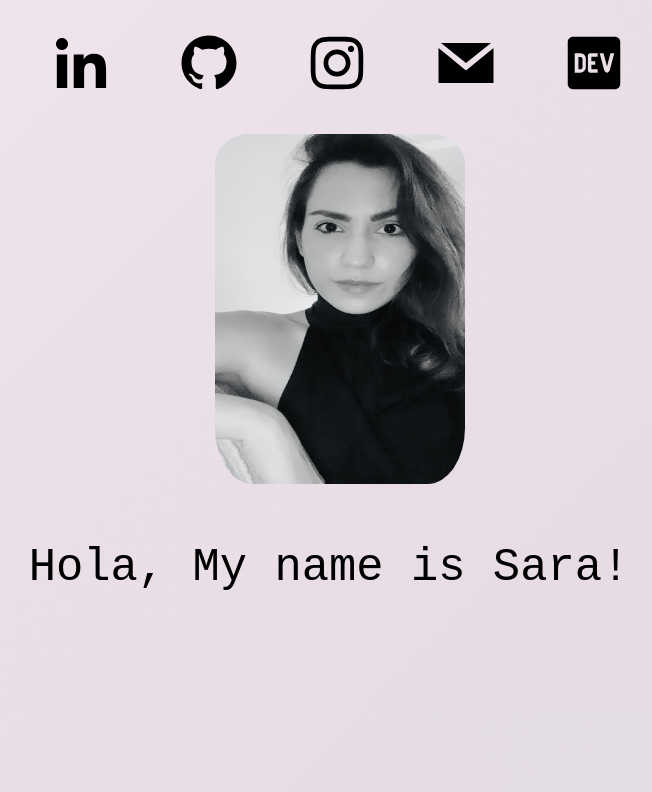
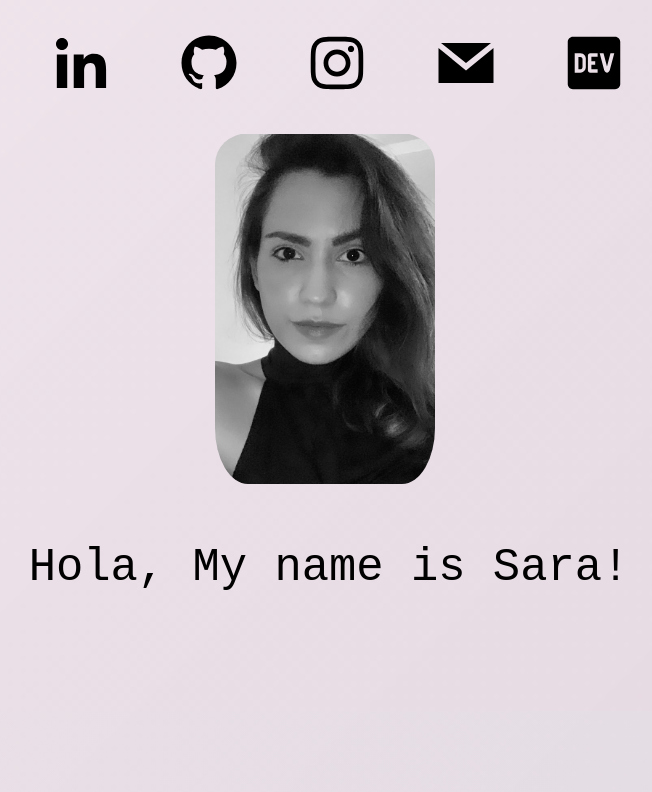
Before and after one commit to sarisgar28/sara-portfolio, a Next.js app: page / in a window 1280 px wide. Shown: the top 792 px of the page, without its empty margins (311-963 px from the left). Built offline with nearby package versions, Linux system fonts and the light colour scheme.

Commit message:
updated photo

```diff
--- a/pages/index.js
+++ b/pages/index.js
@@ -11,7 +11,7 @@ export default function Home() {
 
       <Row>
       <Col sm={12} style={{width: '100%' }}>
-      <img  className="myImage" src="me.jpeg" alt="Sara" width="250" height="350" />
+      <img  className="myImage" src="me.jpeg" alt="Sara" width="220" height="350" />
         <label className="wrapper">
           <label className="typing-demo">
             Hola, My name is Sara!
```
Also changed, not shown: public/me.jpeg.
